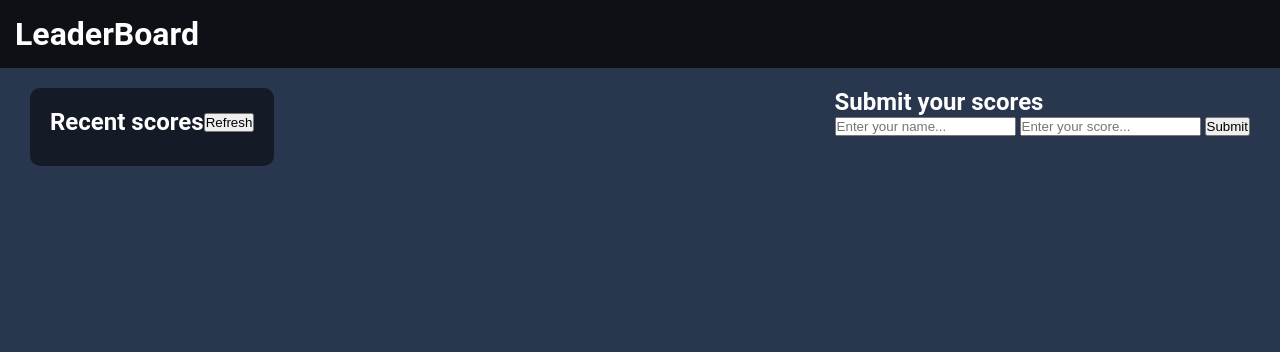
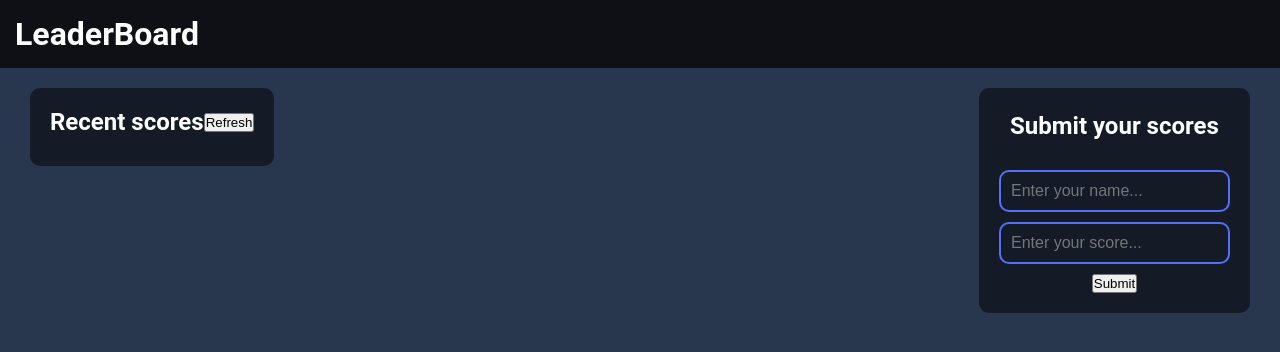
Before and after one commit to BertrandConxy/Leaderboard-TS, a website built with webpack: page src/index.html in a window 1280 px wide. Built offline with nearby package versions, Linux system fonts and the light colour scheme; no server answers.

Commit message:
Style the input

```diff
--- a/src/css/style.css
+++ b/src/css/style.css
@@ -89,6 +89,41 @@ body {
   border-radius: 10px;
 }
 
+.leaderboard__score-wrapper > ul > li {
+    margin: .6rem 1rem;
+}
+
+.leader-section {
+    background-color: rgba(0, 0, 0, .5);
+    padding: 2rem;
+    border-radius: 1rem;
+    position: relative;
+    text-align: center;
+}
+
+.leader-section__heading {
+    margin: .4rem 0 3rem 0;
+}
+
+.leader-section__form {
+    display: flex;
+    flex-direction: column;
+    justify-content: center;
+    align-items: center;
+}
+
+.leader-section__form--control {
+    width: 100%;
+    margin-bottom: 1rem;
+    padding: 1rem;
+    border: 2px solid var(--color-secondary);
+    border-radius: 1rem;
+    font-size: 1.6rem;
+    background-color: transparent;
+    color: var(--color-white);
+}
+
+
 
 
 
--- a/src/index.html
+++ b/src/index.html
@@ -25,7 +25,7 @@
                 <h2 class="heading leader-section__heading">Submit your scores</h2>
                 <form action="#" class="leader-section__form" id="score-form">
                     <input type="text" name="name" id="name-input" class="leader-section__form--control" placeholder="Enter your name..." required>
-                    <input type="text" name="score" id="score-input" class="leader-section__form--control" placeholder="Enter your score..." required>
+                    <input type="number" name="score" id="score-input" class="leader-section__form--control" placeholder="Enter your score..." required>
                     <input type="submit" value="Submit" id="submit-btn" class="btn leader-section__form--btn">
                 </form>
             </section>
```
